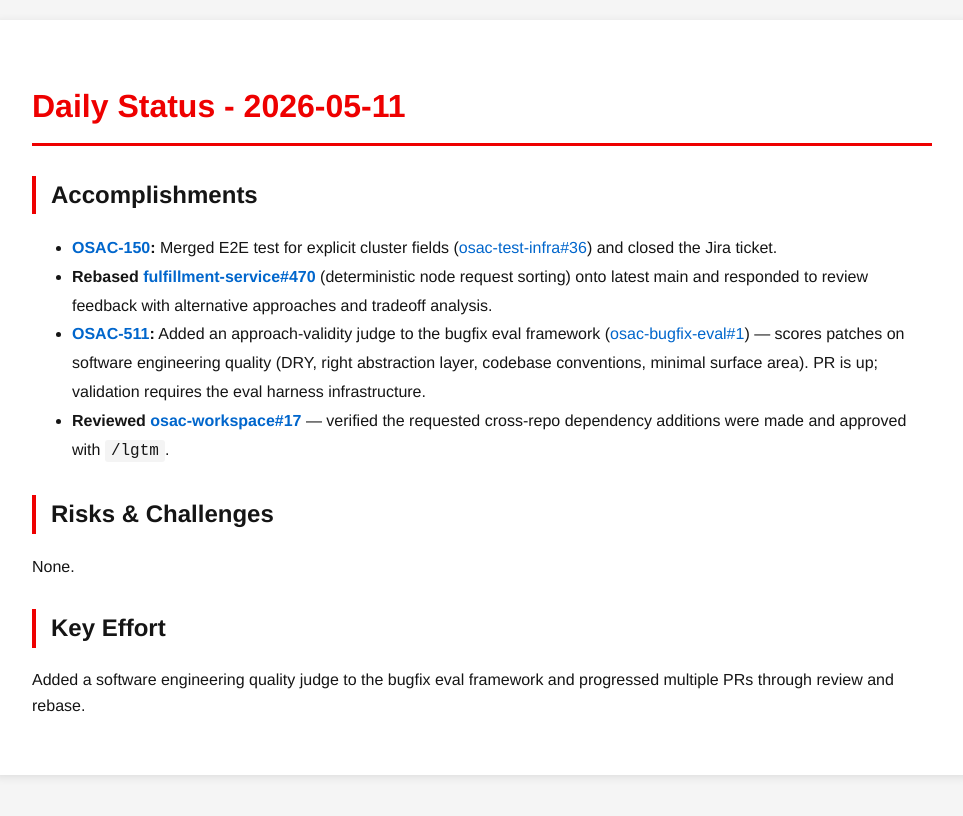
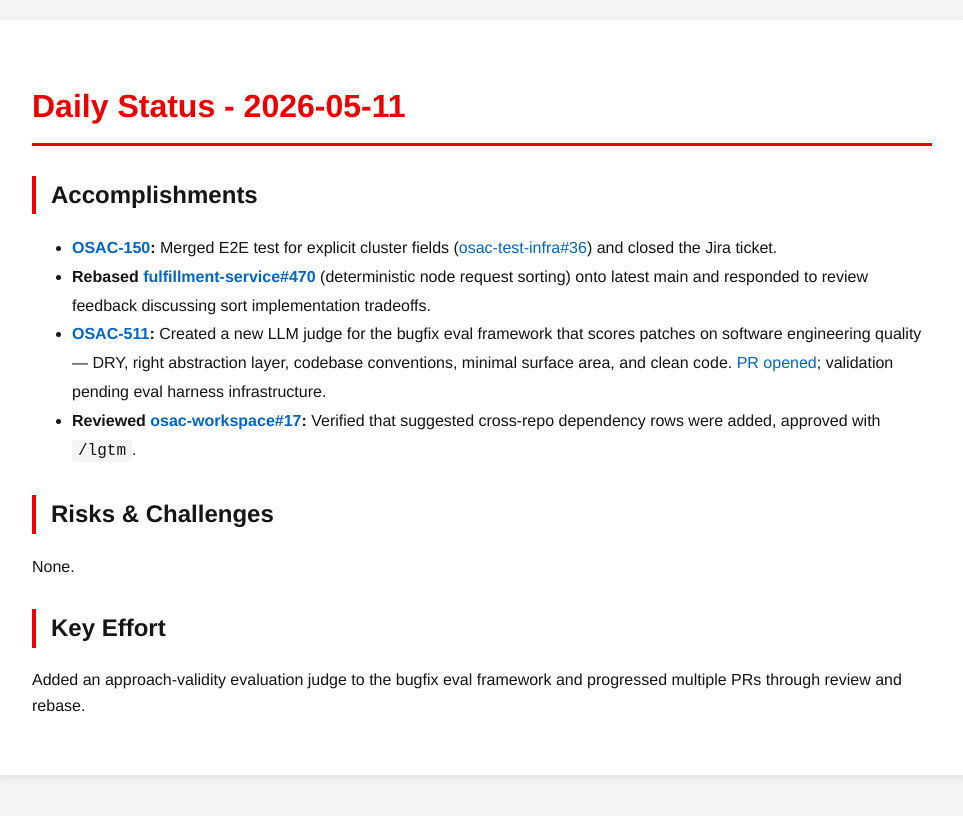
Before and after one commit to tzvatot/daily-status, a Jekyll site: the page built from 2026-05-11.md, in a window 1280 px wide. Shown: the top 816 px of the page, without its empty margins (158-1121 px from the left). Built offline with Jekyll 4.4.1, drawn with Linux system fonts in a browser that asks for light colours.

Commit message:
Daily status update - 2026-05-11

```diff
--- a/2026-05-11.md
+++ b/2026-05-11.md
@@ -8,12 +8,12 @@
 
 ## Accomplishments
 - **[OSAC-150](https://redhat.atlassian.net/browse/OSAC-150):** Merged E2E test for explicit cluster fields ([osac-test-infra#36](https://github.com/osac-project/osac-test-infra/pull/36)) and closed the Jira ticket.
-- **Rebased [fulfillment-service#470](https://github.com/osac-project/fulfillment-service/pull/470)** (deterministic node request sorting) onto latest main and responded to review feedback with alternative approaches and tradeoff analysis.
-- **[OSAC-511](https://redhat.atlassian.net/browse/OSAC-511):** Added an approach-validity judge to the bugfix eval framework ([osac-bugfix-eval#1](https://github.com/eranco74/osac-bugfix-eval/pull/1)) — scores patches on software engineering quality (DRY, right abstraction layer, codebase conventions, minimal surface area). PR is up; validation requires the eval harness infrastructure.
-- **Reviewed [osac-workspace#17](https://github.com/osac-project/osac-workspace/pull/17)** — verified the requested cross-repo dependency additions were made and approved with `/lgtm`.
+- **Rebased [fulfillment-service#470](https://github.com/osac-project/fulfillment-service/pull/470)** (deterministic node request sorting) onto latest main and responded to review feedback discussing sort implementation tradeoffs.
+- **[OSAC-511](https://redhat.atlassian.net/browse/OSAC-511):** Created a new LLM judge for the bugfix eval framework that scores patches on software engineering quality — DRY, right abstraction layer, codebase conventions, minimal surface area, and clean code. [PR opened](https://github.com/eranco74/osac-bugfix-eval/pull/1); validation pending eval harness infrastructure.
+- **Reviewed [osac-workspace#17](https://github.com/osac-project/osac-workspace/pull/17):** Verified that suggested cross-repo dependency rows were added, approved with `/lgtm`.
 
 ## Risks & Challenges
 None.
 
 ## Key Effort
-Added a software engineering quality judge to the bugfix eval framework and progressed multiple PRs through review and rebase.
+Added an approach-validity evaluation judge to the bugfix eval framework and progressed multiple PRs through review and rebase.
```
